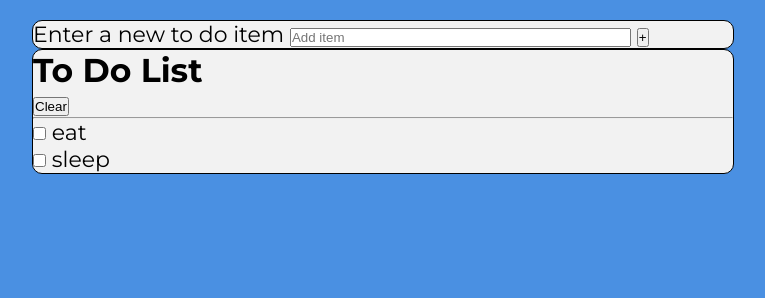
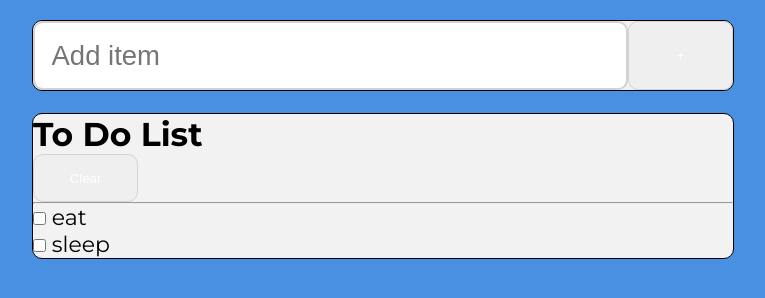
Before and after one commit to NikolaKaz/To-Do-List, a plain HTML site: page index.html in a window 1280 px wide. Shown: the top 298 px of the page, without its empty margins (277-1042 px from the left). Drawn offline with Linux system fonts and the light colour scheme.

Commit message:
Edited a bit of SASS

```diff
--- a/sass/_base.scss
+++ b/sass/_base.scss
@@ -2,7 +2,11 @@ $default-font-color: #000;
 $background-color: #4a90e2;
 $container-bgcolor: #f2f2f2;
 $container-bordercolor: #000;
-
+$textbox-bordercolor: lightgray;
+$button-textcolor: #ffff;
+$button-hovercolor: #000;
+$add-button-color: #4caf50;
+$clear-button-color: #9f6060;
 @mixin mq($size) {
   @media only screen and (min-width: $size) {
     @content;
--- /dev/null
+++ b/sass/_newItemEntry.scss
@@ -0,0 +1,27 @@
+.new-item-entry {
+  position: sticky;
+  top: 0;
+  margin-bottom: 1rem;
+  padding: 0.75;
+  form {
+    display: flex;
+    justify-content: space-between;
+
+    label {
+      position: absolute;
+      left: -10000px;
+    }
+    input[type="text"] {
+      width: 80%;
+      font-size: 1.25rem;
+      border: 2px solid $textbox-bordercolor;
+      border-radius: 10px;
+      padding: 0.75rem;
+      outline: none;
+    }
+    input[type="text"]:focus,
+    input[type="text"]:hover {
+      box-shadow: 4px 2px 5px #000;
+    }
+  }
+}
--- /dev/null
+++ b/sass/_sharedClasses.scss
@@ -0,0 +1,19 @@
+.button {
+  width: 15%;
+  min-width: 48px;
+  min-height: 48px;
+  color: $button-textcolor;
+  border: 1px solid $textbox-bordercolor;
+  border-radius: 10px;
+  outline: none;
+}
+
+.button:hover {
+  cursor: pointer;
+}
+
+.button:hover,
+button:focus {
+  filter: brightness(120%);
+  box-shadow: 4px 2px 5px #000;
+}
--- a/sass/styles.scss
+++ b/sass/styles.scss
@@ -1 +1,3 @@
 @import "_base";
+@import "_sharedClasses.scss";
+@import "_newItemEntry";
```
Also changed, not shown: sass/styles.css, 1 other file.
